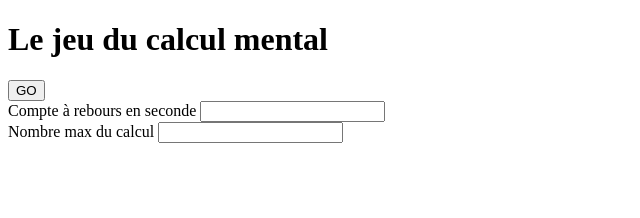
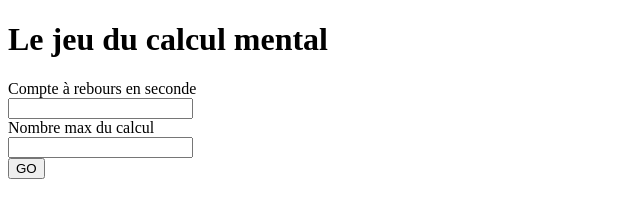
Before and after one commit to Fiddjy/Mini-jeux-en-JS, a plain HTML site: page CalculMental/calcul.html in a window 1280 px wide. Shown: the whole page, without its empty margins (0-640 px from the left). Drawn offline with Linux system fonts and the light colour scheme.

Commit message:
modif html calcul

```diff
--- a/CalculMental/calcul.html
+++ b/CalculMental/calcul.html
@@ -10,17 +10,17 @@
 <body>
     <h1>Le jeu du calcul mental</h1>
 
-    <button onclick="launchGame()">GO</button>
-
     <div>
-        <labem for="nbSecondsGame">Compte à rebours en seconde</labem>
+        <label for="nbSecondsGame">Compte à rebours en seconde</label><br/>
         <input id="nbSecondsGame" type="number"/>
     </div>
 
     <div>
-        <labem for="maxNumberCalc">Nombre max du calcul</labem>
+        <label for="maxNumberCalc">Nombre max du calcul</label><br/>
         <input id="maxNumberCalc" type="number"/>
     </div>
+
+    <button onclick="launchGame()">GO</button>
 
     <div class="showPlayingDiv" id="minuteur"></div>
 
```
